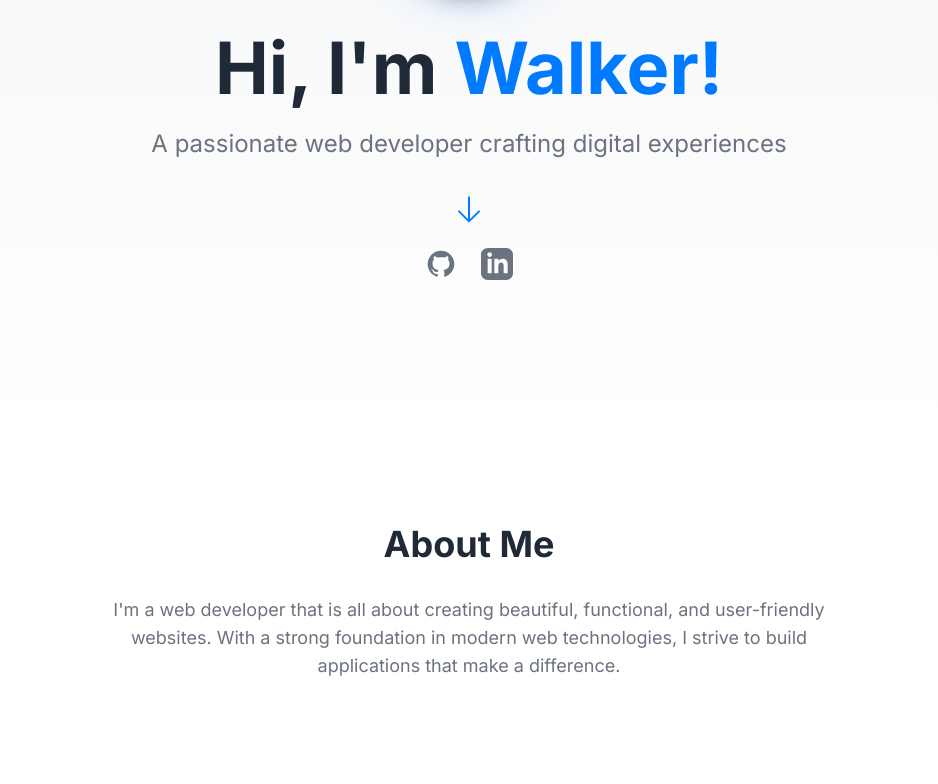
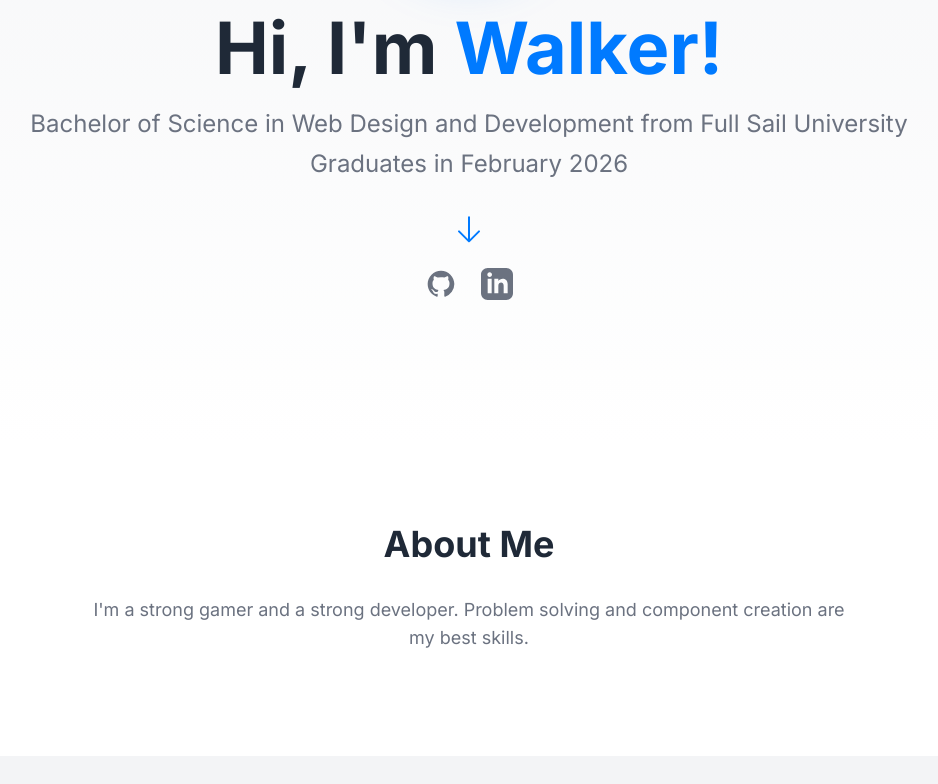
Before and after one commit to WalkerRyan1/myPortfolio, a Next.js app: page / in a window 1280 px wide. Shown: the part 356-1140 px from the top of the page, without its empty margins (171-1109 px from the left). Built offline with nearby package versions, Linux system fonts and the light colour scheme.

Commit message:
added Degree to page

```diff
--- /dev/null
+++ b/app/components/Header.tsx
@@ -0,0 +1,28 @@
+import React from "react";
+import {
+  Navbar,
+  NavbarBrand,
+  NavbarContent,
+  NavbarItem,
+  Link,
+} from "@nextui-org/react";
+import ThemeToggle from "./ThemeToggle";
+
+const Header: React.FC = () => {
+  return (
+    <Navbar>
+      <NavbarBrand>
+        <Link href="/" color="foreground">
+          My App
+        </Link>
+      </NavbarBrand>
+      <NavbarContent justify="end">
+        <NavbarItem>
+          <ThemeToggle />
+        </NavbarItem>
+      </NavbarContent>
+    </Navbar>
+  );
+};
+
+export default Header;
--- /dev/null
+++ b/app/components/ThemeContext.tsx
@@ -0,0 +1,49 @@
+import React, { createContext, useState, useEffect, useContext } from "react";
+
+type Theme = "light" | "dark";
+
+interface ThemeContextType {
+  theme: Theme;
+  toggleTheme: () => void;
+}
+
+const ThemeContext = createContext<ThemeContextType | undefined>(undefined);
+
+export const ThemeProvider: React.FC<{ children: React.ReactNode }> = ({
+  children,
+}) => {
+  const [theme, setTheme] = useState<Theme>("light");
+
+  useEffect(() => {
+    const savedTheme = localStorage.getItem("theme") as Theme | null;
+    if (savedTheme) {
+      setTheme(savedTheme);
+    }
+  }, []);
+
+  useEffect(() => {
+    document.documentElement.classList.remove("light", "dark");
+    document.documentElement.classList.add(theme);
+    localStorage.setItem("theme", theme);
+  }, [theme]);
+
+  const toggleTheme = () => {
+    setTheme((prevTheme) => (prevTheme === "light" ? "dark" : "light"));
+  };
+
+  return (
+    <ThemeContext.Provider value={{ theme, toggleTheme }}>
+      {children}
+    </ThemeContext.Provider>
+  );
+};
+
+export const useTheme = () => {
+  const context = useContext(ThemeContext);
+  if (context === undefined) {
+    throw new Error("useTheme must be used within a ThemeProvider");
+  }
+  return context;
+};
+
+export default ThemeContext;
--- /dev/null
+++ b/app/components/ThemeToggle.tsx
@@ -0,0 +1,23 @@
+import React from "react";
+import { ThemeProvider, useTheme } from "../components/ThemeContext";
+import { Switch } from "@nextui-org/react";
+import { SunIcon, MoonIcon } from "lucide-react";
+
+const ThemeToggle: React.FC = () => {
+  const { theme, toggleTheme } = useTheme();
+
+  return (
+    <ThemeProvider>
+      <Switch
+        checked={theme === "dark"}
+        onChange={toggleTheme}
+        size="lg"
+        color="secondary"
+        startContent={<SunIcon />}
+        endContent={<MoonIcon />}
+      />
+    </ThemeProvider>
+  );
+};
+
+export default ThemeToggle;
--- a/app/layout.tsx
+++ b/app/layout.tsx
@@ -6,6 +6,7 @@ const inter = Inter({ subsets: ["latin"] });
 
 export const metadata: Metadata = {
   title: "Walker Ryan",
+
   description: "A showcase of my web development projects and skills",
 };
 
--- a/app/page.tsx
+++ b/app/page.tsx
@@ -10,13 +10,24 @@ import {
 } from "@heroicons/react/24/outline";
 import ContactForm from "./components/ContactForm";
 import Projects from "./components/Projects";
+import {
+  Navbar,
+  NavbarBrand,
+  NavbarContent,
+  NavbarItem,
+  Link,
+} from "@nextui-org/react";
+import ThemeToggle from "./components/ThemeToggle";
+import type { AppProps } from "next/app";
+import { NextUIProvider } from "@nextui-org/react";
+import { ThemeProvider } from "./components/ThemeContext";
 
 const fadeIn = {
   hidden: { opacity: 0, y: 20 },
   visible: { opacity: 1, y: 0 },
 };
 
-export default function Home() {
+export default function Home({ Component, pageProps }: AppProps) {
   const [heroRef, heroInView] = useInView({ triggerOnce: true });
   const [aboutRef, aboutInView] = useInView({ triggerOnce: true });
   const [skillsRef, skillsInView] = useInView({ triggerOnce: true });
@@ -50,11 +61,16 @@ export default function Home() {
               />
             </div>
           </motion.div>
+
           <h1 className="text-5xl md:text-7xl font-bold mb-6">
             Hi, I'm <span className="text-primary">Walker!</span>
           </h1>
+          <p className="text-xl md:text-2xl text-secondary mb-2">
+            Bachelor of Science in Web Design and Development from Full Sail
+            University
+          </p>
           <p className="text-xl md:text-2xl text-secondary mb-8">
-            A passionate web developer crafting digital experiences
+            Graduates in February 2026
           </p>
           <motion.div
             animate={{ y: [0, 10, 0] }}
@@ -118,10 +134,8 @@ export default function Home() {
           <h2 className="heading text-center">About Me</h2>
           <div className="max-w-3xl mx-auto text-center">
             <p className="text-lg text-secondary mb-6">
-              I'm a web developer that is all about creating beautiful,
-              functional, and user-friendly websites. With a strong foundation
-              in modern web technologies, I strive to build applications that
-              make a difference.
+              I'm a strong gamer and a strong developer. Problem solving and
+              component creation are my best skills.
             </p>
           </div>
         </motion.div>
@@ -143,7 +157,7 @@ export default function Home() {
               <CodeBracketIcon className="h-12 w-12 text-primary mb-4" />
               <h3 className="text-xl font-semibold mb-2">Frontend</h3>
               <p className="text-secondary">
-                React, Next.js, TypeScript, Tailwind CSS
+                HTML, CSS, JavaScriptReact, Next.js, TypeScript, Tailwind CSS,
               </p>
             </div>
             <div className="p-6 bg-white dark:bg-gray-800 rounded-xl shadow-lg">
```
Also changed, not shown: package.json (+6 -4 lines), public/videos/images/Fullsail-logo.png (added), 1 other file (tests, documents, lock files or other folders).
